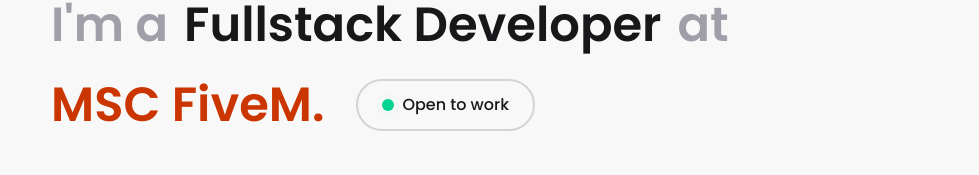
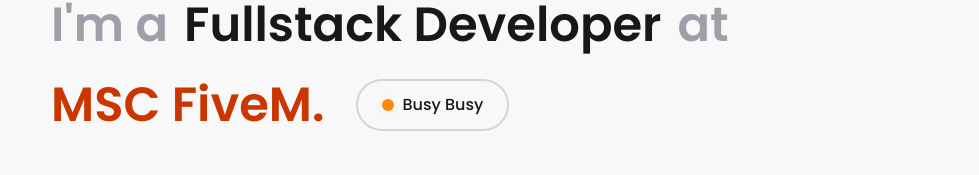
Before and after one commit to mysbryce/stateless, a Next.js app: page / in a window 1280 px wide. Shown: the part 213-388 px from the top of the page, without its empty margins (139-1118 px from the left). Built offline with nearby package versions, Linux system fonts and the light colour scheme; no server answers; the database is empty; a web font is replaced by a local one.

Commit message:
change: open to work to busy busy

```diff
--- a/components/hero.tsx
+++ b/components/hero.tsx
@@ -21,10 +21,10 @@
                     <span className="text-orange-700">MSC FiveM.</span>
                     <div className="flex items-center gap-2 border-2 border-zinc-300 rounded-4xl px-6 py-3 ml-0 md:ml-4 font-medium">
                         <div className="flex items-center justify-center">
-                            <span className="block w-[12px] aspect-square bg-emerald-400 rounded-full"></span>
-                            <span className="absolute block w-[12px] aspect-square bg-emerald-400 rounded-full animate-ping"></span>
+                            <span className="block w-[12px] aspect-square bg-orange-400 rounded-full"></span>
+                            <span className="absolute block w-[12px] aspect-square bg-orange-400 rounded-full animate-ping"></span>
                         </div>
-                        <span className="text-base">Open to work</span>
+                        <span className="text-base">Busy Busy</span>
                     </div>
                 </div>
             </div>
```
